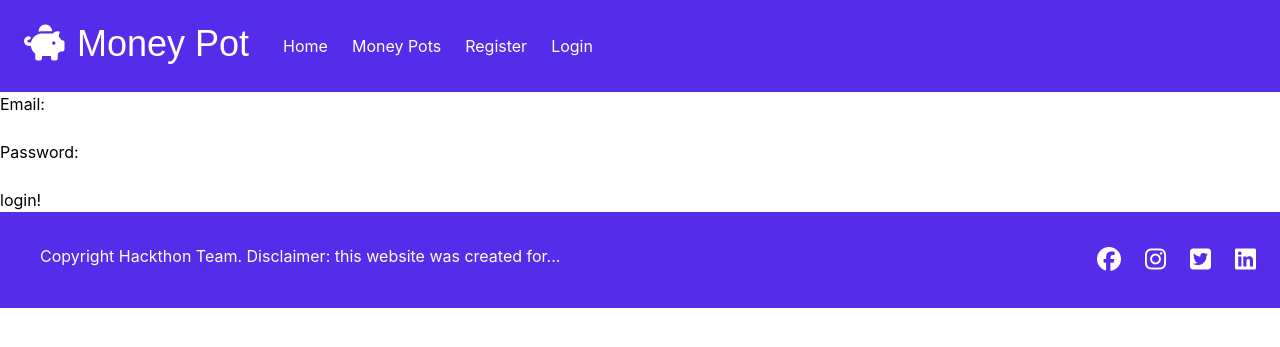
After one commit to AwsSG/revfinance, a Flask app: page /login in a window 1280 px wide. The commit adds this page. Shown: the top 347 px of the page. Run offline with Flask 3, Linux system fonts and the light colour scheme; style sheets or scripts are compiled from the project's sources; some libraries are stand-ins or nearby versions.

Commit message:
added login functionality

```diff
--- a/app.py
+++ b/app.py
@@ -1,6 +1,7 @@
 import os
 from sqlalchemy.exc import SQLAlchemyError
-from flask import Flask, render_template, request
+from flask import Flask, render_template, request, redirect,url_for, flash
+from flask import session as ssn
 from database import User, Pot, session, get_users, get_pots
 
 if os.path.exists("env.py"):
@@ -8,6 +9,7 @@ if os.path.exists("env.py"):
 
 
 app = Flask(__name__)
+app.secret_key = os.environ.get("SECRET_KEY")
 
 
 @app.route("/")
@@ -15,8 +17,9 @@ def home():
     """ the main view of the app """
     return render_template("main.html")
 
+
 @app.route('/dashboard/')
-def about():
+def dashboard():
     return render_template('dashboard.html')
 
 
@@ -26,10 +29,10 @@ def signup():
     if request.method == "POST":
         # Create records in our database
         new_user = User(
-            FirstName = request.form.get('fName'),
-            LastName = request.form.get('lName'),
-            EmailAddress = request.form.get('email'),
-            Password = request.form.get('password')
+            FirstName=request.form.get('fName'),
+            LastName=request.form.get('lName'),
+            EmailAddress=request.form.get('email'),
+            Password=request.form.get('password')
         )
 
         # Add each instance into the session
@@ -43,6 +46,31 @@ def signup():
     data = get_users()
     session.close()
     return render_template("signup.html", users=data)
+
+
+@app.route("/login", methods=["GET", "POST"])
+def login():
+    if request.method == "POST":
+        # set variables
+        users = get_users()
+        user_email = request.form.get("email")
+        user_pw = request.form.get("password")
+        user_index = next((index for (index, d) in enumerate(users) if d['Email'] == user_email), None)
+        # check if user exist in db
+        if user_index:
+            print("user found!")
+        # check if password is correct
+            if users[user_index]["Password"] == user_pw:
+                print(ssn["user"])
+                ssn["user"] = users[user_index]["Name"]
+                flash("Welcome, {}".format(ssn["user"]))
+                return redirect(url_for("dashboard"))
+        else:
+            flash("Incorrect username and/or password")
+            return redirect(url_for("login"))
+            print("user not exist")
+
+    return render_template("login.html")
 
 
 @app.route("/createPot", methods=["GET", "POST"])
@@ -61,14 +89,14 @@ def create_pot():
             raise ValueError("invalid truth value %r" % (formValue,))
 
         new_pot = Pot(
-            PotTitle = request.form.get('title'),
-            GoalAmount = request.form.get('goal'),
-            PayCycle = request.form.get('cycle'),
-            PaymentAmount = request.form.get('amount'),
-            isPrivate = private,
-            Creator = 1,
+            PotTitle=request.form.get('title'),
+            GoalAmount=request.form.get('goal'),
+            PayCycle=request.form.get('cycle'),
+            PaymentAmount=request.form.get('amount'),
+            isPrivate=private,
+            Creator=1,
             # The creator will need to get the user ID from the get from
-            Peers = request.form.get('peer1')
+            Peers=request.form.get('peer1')
         )
 
         # Add each instance into the session
--- a/templates/base.html
+++ b/templates/base.html
@@ -29,12 +29,18 @@
           <li class="mr-6  hover:text-fluorescent-blue">
             <a href="">Money Pots</a>
           </li">
+          {% if session.user %}
+          <li class="mr-6  hover:text-fluorescent-blue">
+            <a href="">Logout</a>
+          </li>
+          {% else %}
           <li class="mr-6  hover:text-fluorescent-blue">
             <a href="{{ url_for('signup') }}">Register</a>
           </li>
           <li class="mr-6  hover:text-fluorescent-blue">
-            <a href="">Login</a>
+            <a href="{{ url_for('login') }}">Login</a>
           </li>
+          {% endif %}
         </ul>
       </nav>
     </header>
--- /dev/null
+++ b/templates/login.html
@@ -0,0 +1,16 @@
+{% extends "base.html" %}
+{% block content %}
+
+<div class="form">
+
+    <form id="login" action="login" method="POST">
+        <p id="errorMsg"></p>
+        <label for="email">Email:</label><br>
+        <input type="email" id="email" name="email"><br>
+        <label for="password">Password:</label><br>
+        <input type="password" id="password" name="password"><br>
+        <input type="submit" value="login!">
+    </form>
+</div>
+
+{% endblock %}
```
